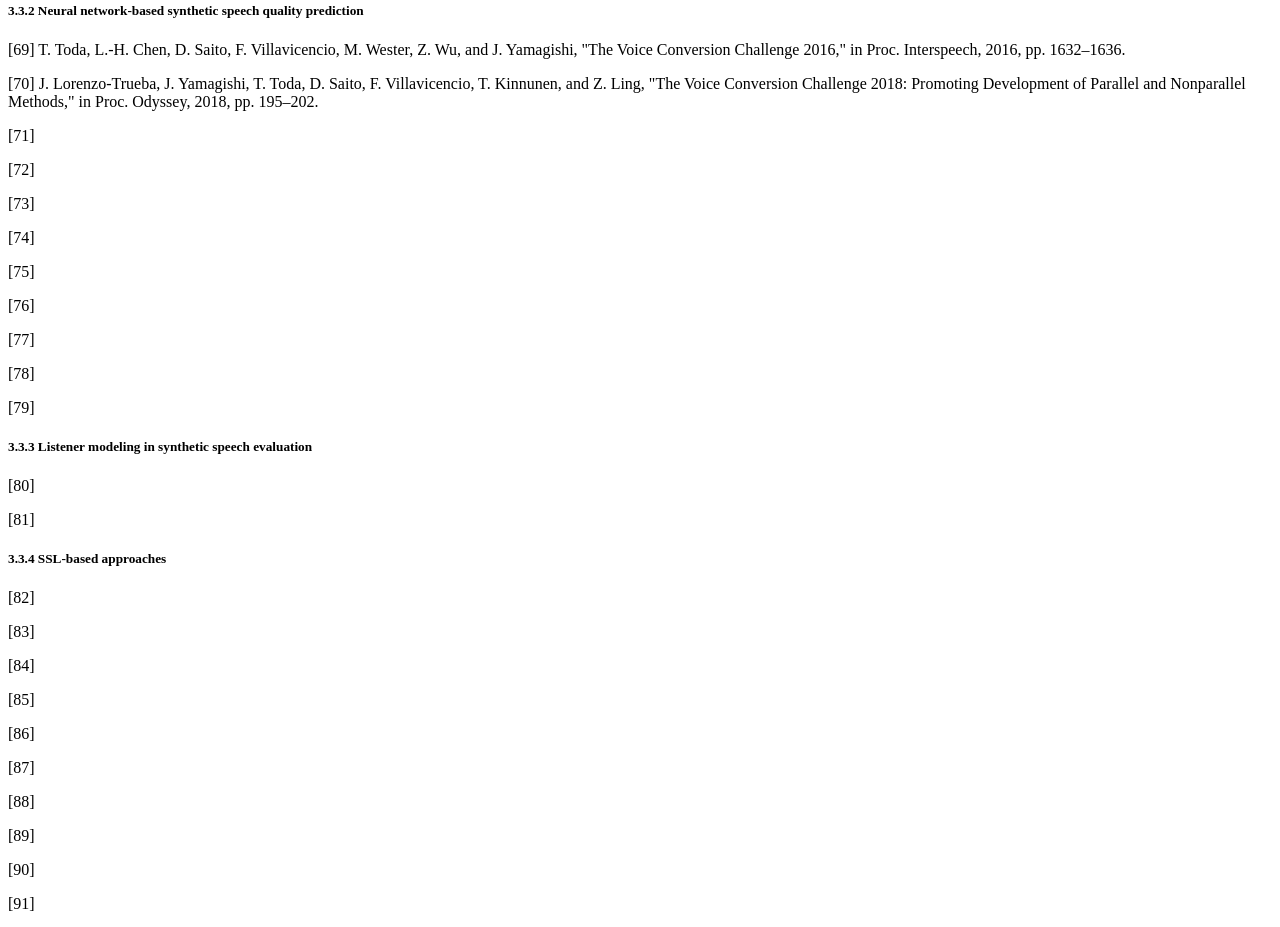
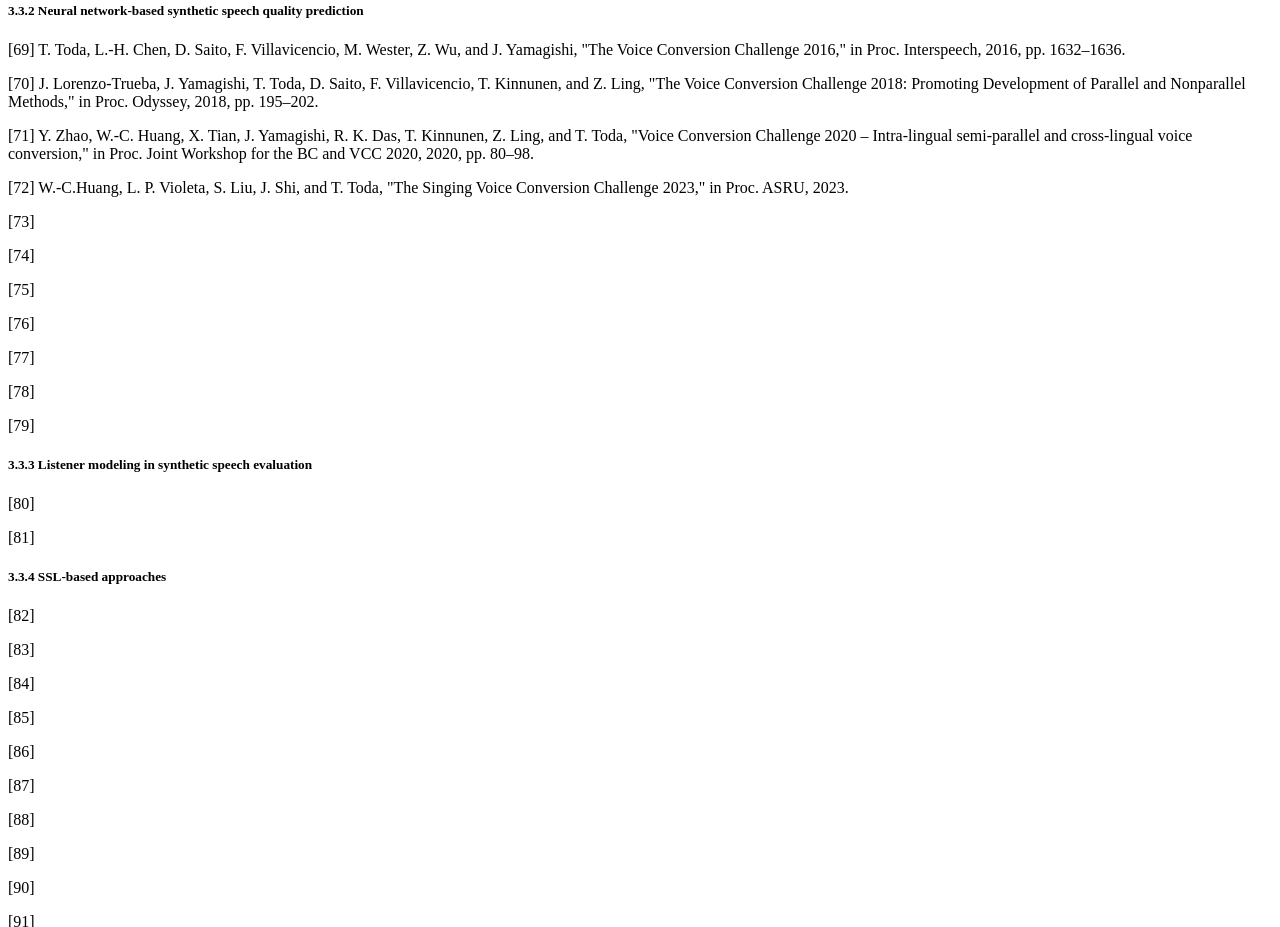
Before and after one commit to VoiceMOS-Challenge-2023/speech-synthesis-evaluation, a plain HTML site: page index.html in a window 1280 px wide. Shown: the part 4015-4942 px from the top of the page. Drawn offline with Linux system fonts and the light colour scheme.

Commit message:
Update index.html

```diff
--- a/index.html
+++ b/index.html
@@ -370,9 +370,12 @@ Language,</i> vol. 64, p. 101114, 2020. </p>
   and Z. Ling, "The Voice Conversion Challenge 2018: Promoting Development of Parallel and
   Nonparallel Methods," in Proc. Odyssey, 2018, pp. 195–202.</p>
 
-<p>[71]</p>
+<p>[71]  Y. Zhao, W.-C. Huang, X. Tian, J. Yamagishi, R. K. Das, T. Kinnunen, Z. Ling, and T. Toda,
+  "Voice Conversion Challenge 2020 – Intra-lingual semi-parallel and cross-lingual voice conversion,"
+in Proc. Joint Workshop for the BC and VCC 2020, 2020, pp. 80–98.</p>
 
-<p>[72]</p>
+<p>[72] W.-C.Huang, L. P. Violeta, S. Liu, J. Shi, and T. Toda,
+  "The Singing Voice Conversion Challenge 2023," in Proc. ASRU, 2023.</p>
 
 <p>[73]</p>
 
```
